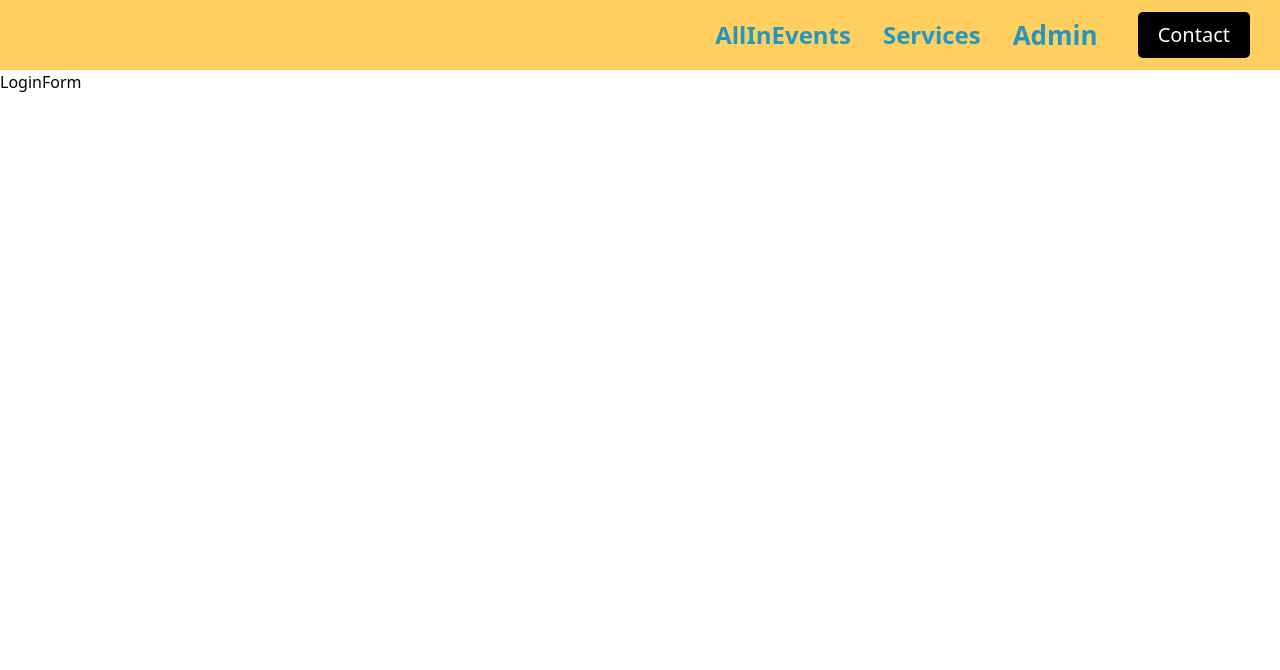
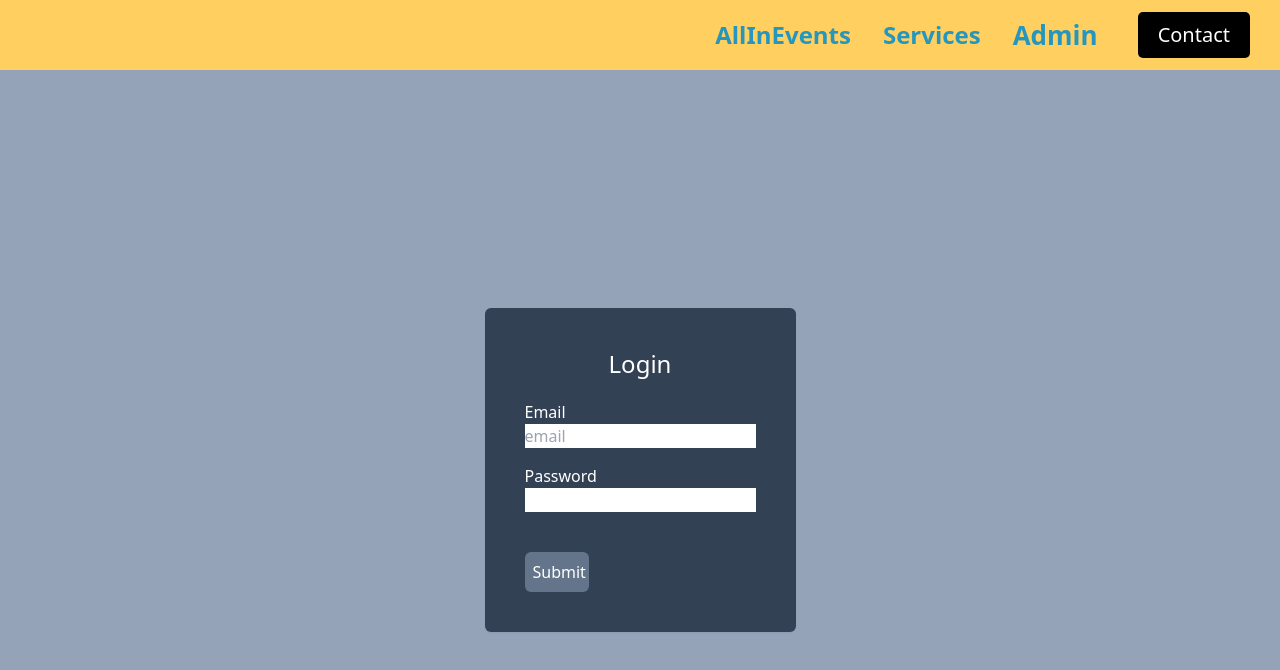
Before and after one commit to littlephillips/Allinevents-Frontend, a React (Create React App) app: page /login in a window 1280 px wide. Shown: the top 670 px of the page. Built offline with nearby package versions, Linux system fonts and the light colour scheme.

Commit message:
LLNVNT-25 login page

```diff
--- /dev/null
+++ b/src/App.css
@@ -0,0 +1,76 @@
+body {
+    display: flex;
+    justify-content: center;
+    align-items: center;
+    min-height: 100vh;
+    background: #eceffc;
+  }
+
+  .btn {
+    padding: 8px 20px;
+    border-radius: 0;
+    overflow: hidden;
+
+    &::before {
+      position: absolute;
+      content: "";
+      top: 0;
+      left: 0;
+      width: 100%;
+      height: 100%;
+      background: linear-gradient(
+        120deg,
+        transparent,
+        var(--primary-color),
+        transparent
+      );
+      transform: translateX(-100%);
+      transition: 0.6s;
+    }
+
+    &:hover {
+      background: transparent;
+      box-shadow: 0 0 20px 10px hsla(204, 70%, 53%, 0.5);
+
+      &::before {
+        transform: translateX(100%);
+      }
+    }
+  }
+
+  .form-input-material {
+    --input-default-border-color: white;
+    --input-border-bottom-color: white;
+
+    input {
+      color: white;
+    }
+  }
+
+  .login-form {
+    display: flex;
+    flex-direction: column;
+    align-items: center;
+    padding: 50px 40px;
+    color: white;
+    background: rgba(0, 0, 0, 0.8);
+    border-radius: 10px;
+    box-shadow: 0 0.4px 0.4px rgba(128, 128, 128, 0.109),
+      0 1px 1px rgba(128, 128, 128, 0.155),
+      0 2.1px 2.1px rgba(128, 128, 128, 0.195),
+      0 4.4px 4.4px rgba(128, 128, 128, 0.241),
+      0 12px 12px rgba(128, 128, 128, 0.35);
+
+    h1 {
+      margin: 0 0 24px 0;
+    }
+
+    .form-input-material {
+      margin: 12px 0;
+    }
+
+    .btn {
+      width: 100%;
+      margin: 18px 0 9px 0;
+    }
+  }
--- a/src/pages/HomePage.js
+++ b/src/pages/HomePage.js
@@ -3,16 +3,7 @@ import '../../src/dist/output.css'
 
 function HomePage() {
   return (
-    <section className='flex bg-teal-600'>
-      <h1>Your one Stop for all you events and audiences</h1>
-      <p>What kind of event are you planning?</p>
-      <div>
-        <a href='#'>In-Person</a>
-        <a href='#'>Hybrid</a>
-        <a href='#'>Virtual</a>
-        <a href='#'>Webinar</a>
-      </div>
-    </section>
+   <h1>HomePage</h1>
   )
 }
 
--- a/src/pages/LoginPage.js
+++ b/src/pages/LoginPage.js
@@ -2,7 +2,46 @@ import React from 'react'
 
 function LoginForm() {
   return (
-    <div>LoginForm</div>
+    <div className='flex min-w-full bg-slate-400 flex-col min-h-screen items-center justify-center'>
+
+      <form className='flex flex-col p-10 text-white bg-slate-700 rounded-md shadow-sm'>
+        <h2 className='text-center text-2xl mb-5 m-auto '>Login</h2>
+
+        <div>
+          <label>Email</label>
+          <br />
+            <input
+              placeholder='email'
+              className='focus:outline-blue-600 text-black'
+              type="email"
+              name='email'
+              required=''
+
+            />
+        </div>
+
+        <div className='py-4'>
+          <label>Password</label>
+            <br />
+          <input
+            className='text-black'
+            type="password"
+            name='password'
+            required=''
+
+          />
+        </div>
+        <br />
+
+        <button className='w-16 p-2 rounded-md bg-slate-500'>
+          <span></span>
+          <span></span>
+          <span></span>
+          Submit
+        </button>
+
+      </form>
+    </div>
   )
 }
 
```
Also changed, not shown: src/dist/output.css.
